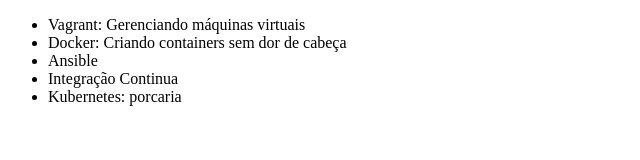
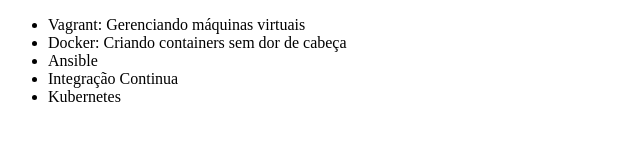
Before and after one commit to Pablosmolak/aprendizado-, a plain HTML site: page index.html in a window 1280 px wide. Shown: the full height of the page, 0-640 px from the left. Drawn offline with Linux system fonts and the light colour scheme.

Commit message:
Revert "teste bem supinpa"
This reverts commit e0e29eadf7baa3ec02bf92b8de1c9cb6c0bf5c68.

```diff
--- a/index.html
+++ b/index.html
@@ -10,7 +10,7 @@
         <li>Docker: Criando containers sem dor de cabeça</li>
         <li>Ansible</li>
         <li>Integração Continua</li>
-        <li>Kubernetes: porcaria</li>
+        <li>Kubernetes</li>
     </ul>
 </body>
 </html>
```
